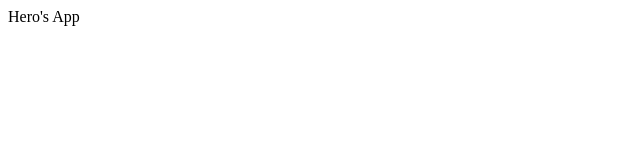
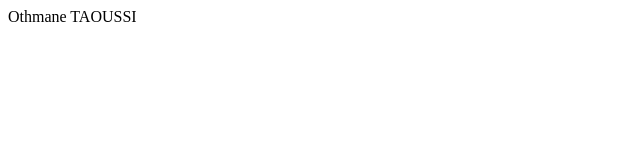
Before and after one commit to Taoussio/test, a plain HTML site: page index.html in a window 1280 px wide. Shown: the full height of the page, 0-640 px from the left. Drawn offline with Linux system fonts and the light colour scheme.

Commit message:
final title

```diff
--- a/index.html
+++ b/index.html
@@ -5,6 +5,6 @@
     <title>Document</title>
 </head>
 <body>
-    <p>Hero's App</p>
+    <p>Othmane TAOUSSI</p>
 </body>
 </html>
```
